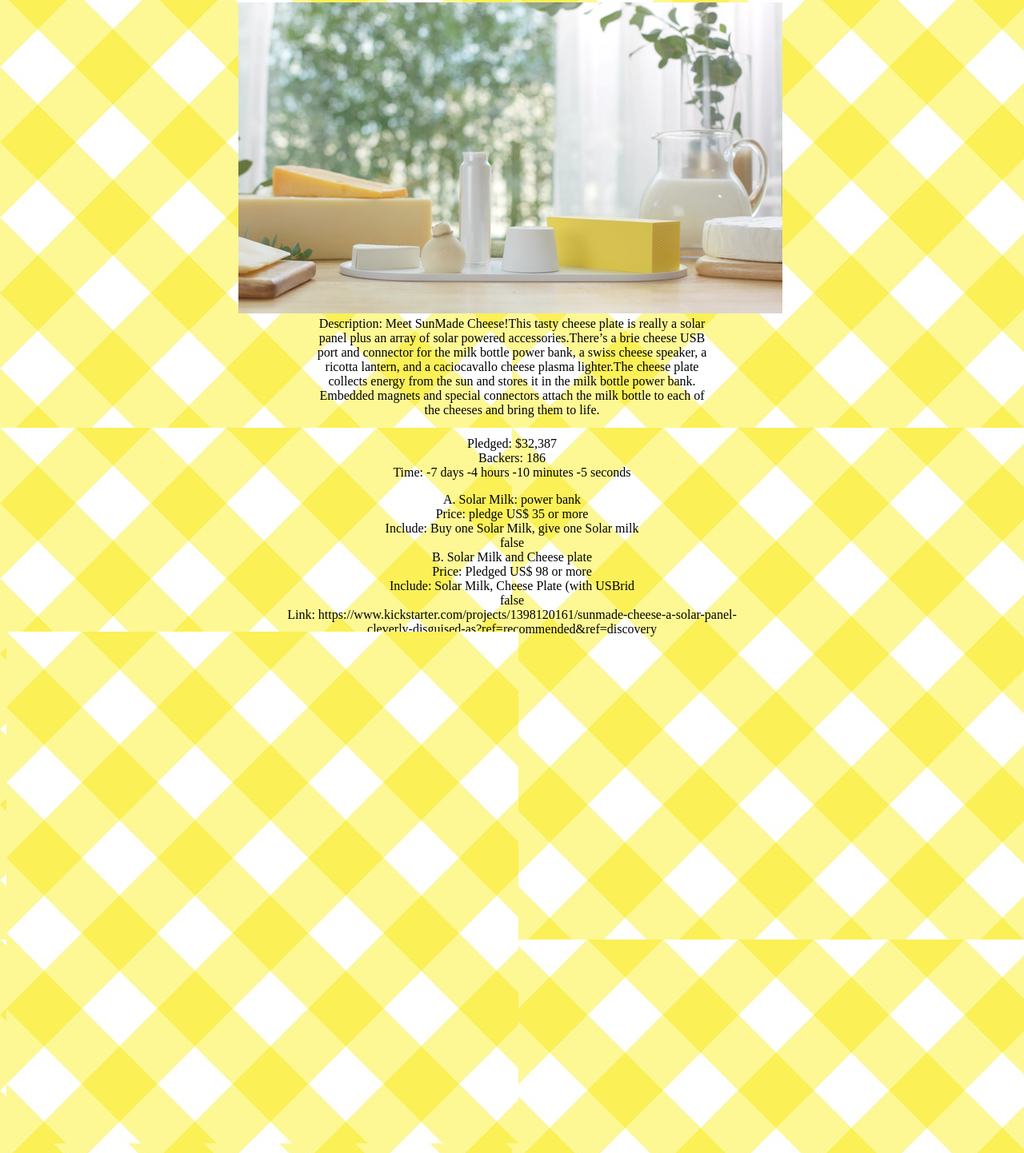
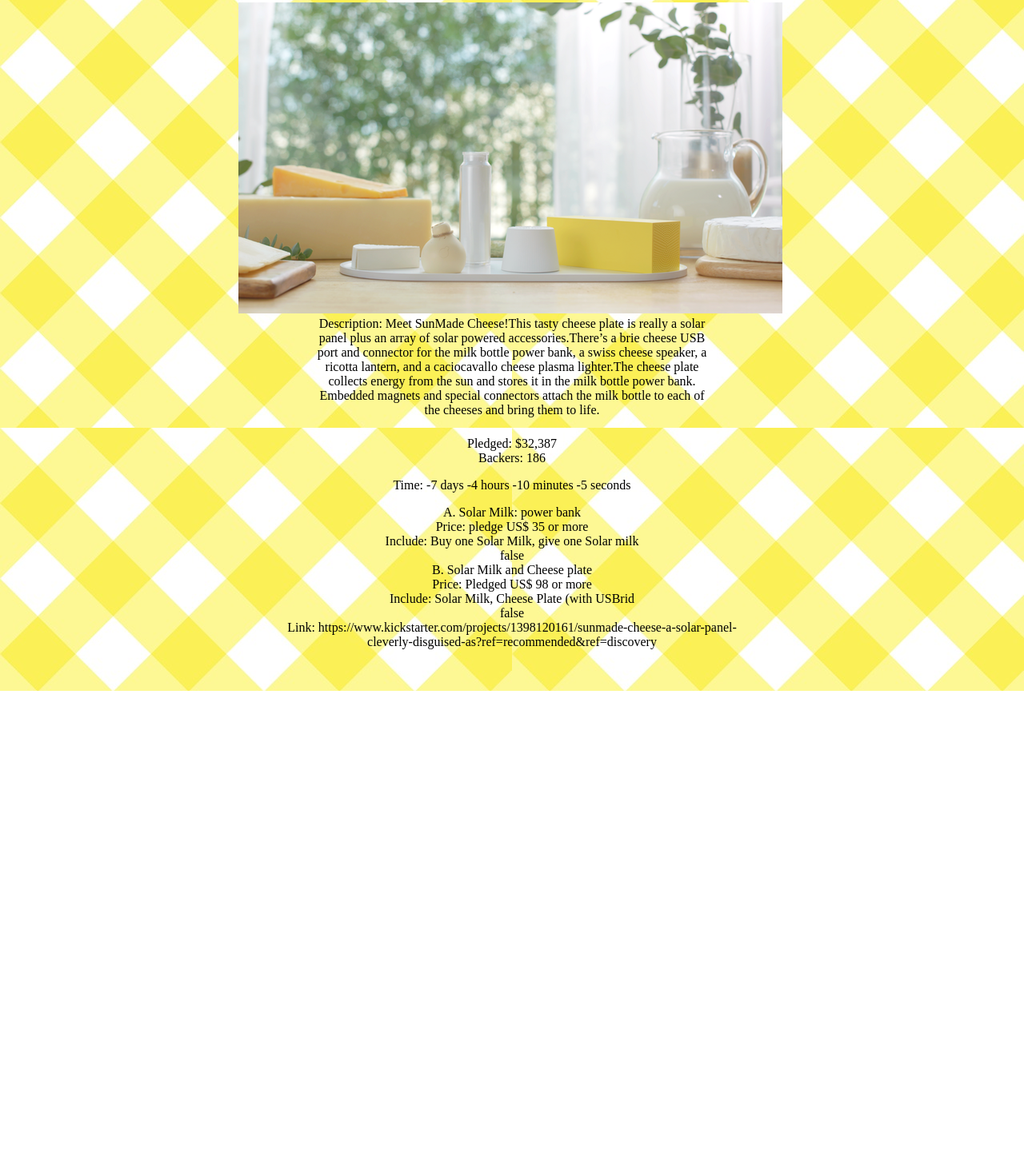
Before and after one commit to chanzhirui/chanzhirui, a plain HTML site: page week3/index.html in a window 1280 px wide. Shown: the part 105-1547 px from the top of the page at 80% size. After the commit the page ends 969 px from the top, so only its background shows below. Drawn offline with Linux system fonts and the light colour scheme; a web font is replaced by a local one.

Commit message:
upload website

```diff
--- a/week3/index.html
+++ b/week3/index.html
@@ -16,7 +16,9 @@
     	height: 100px;
 
     }
-
+    center{
+        padding-bottom: 50px;
+    }
 	.name {
         font-size: 50pt;
         font-family: 'Poor Story', cursive;
@@ -43,7 +45,6 @@
         <header>
             <div class="name" id="nametest"> </div>
         </header>
-
     	<a href=""> </a>
         <img class="image" id="image">
         <img class="image2" id="image2">
@@ -54,7 +55,7 @@
     	<div class="backers" id="backers"> </div>
 
     	<div id="timeleft">
-
+            <p>
         		 Time:  <span id="days"></span>  days
         		        <span id="hours"></span>  hours
         		        <span id="minutes"></span>  minutes
@@ -73,6 +74,5 @@
         <div class="link"  id="link"> </div>
         <script type ="text/javascript" src="scripts/main.js"></script>
     </center>
-    <img src="image/header.jpg">
 </body>
 </html>
```
Also changed, not shown: 1 other file. Lines whose indentation alone changed are shown as unchanged.
